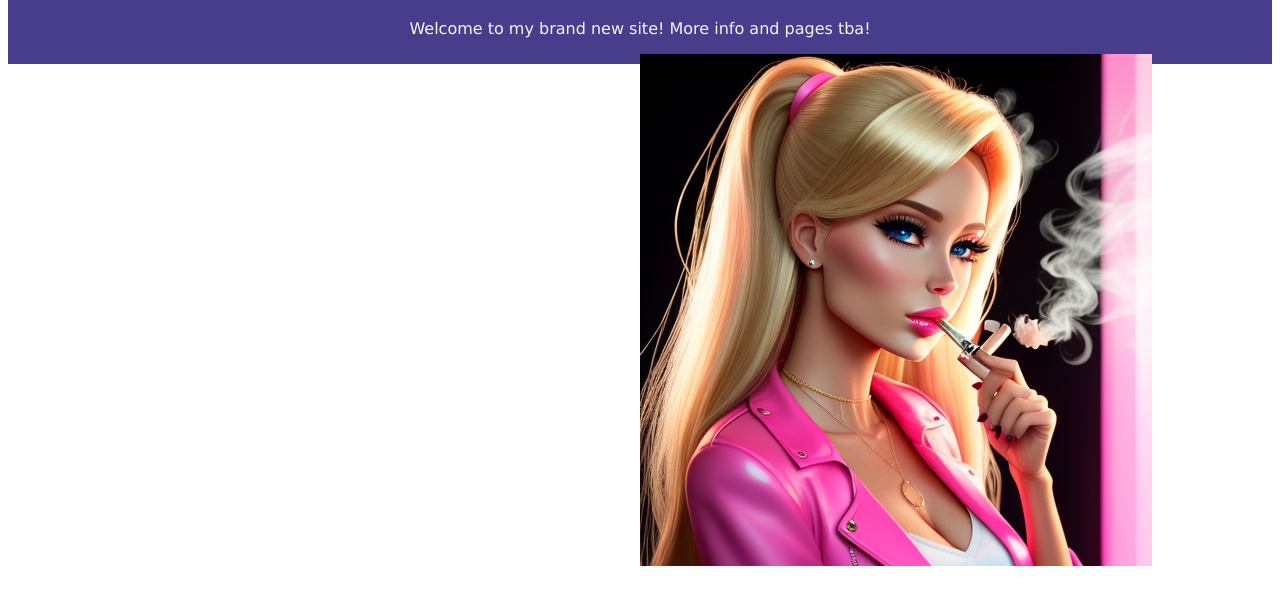
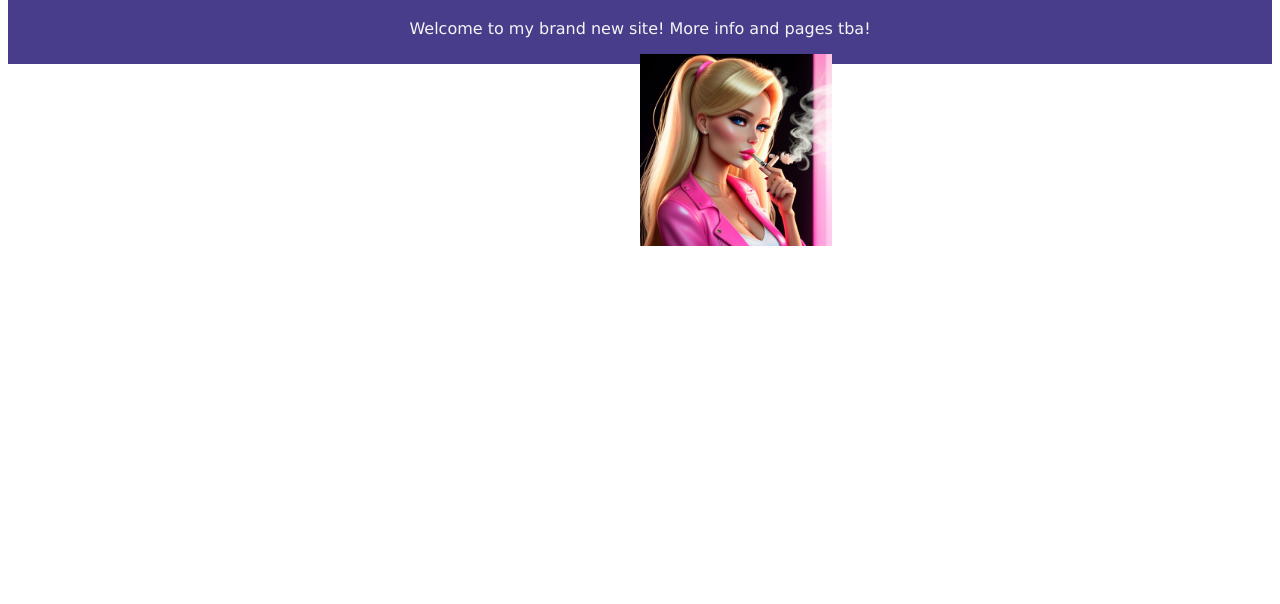
Before and after one commit to br4dyb/br4dyb.github.io, a plain HTML site: page about.html in a window 1280 px wide. Shown: the part 80-684 px from the top of the page. Drawn offline with Linux system fonts and the light colour scheme.

Commit message:
adjust img

```diff
--- a/about.html
+++ b/about.html
@@ -24,7 +24,7 @@ header {margin: auto;
 <h1> About - Br4dyB's Site </h1>
 <p> Welcome to my brand new site! More info and pages tba! </p>
 
-<img src="Images/SiteIcon.ico" alt="Site Icon" style="position: fixed;">
+<img src="Images/SiteIcon.ico" alt="Site Icon" style="height: fit-content; width: 15%; position: fixed;">
 
 </header>
 
```
